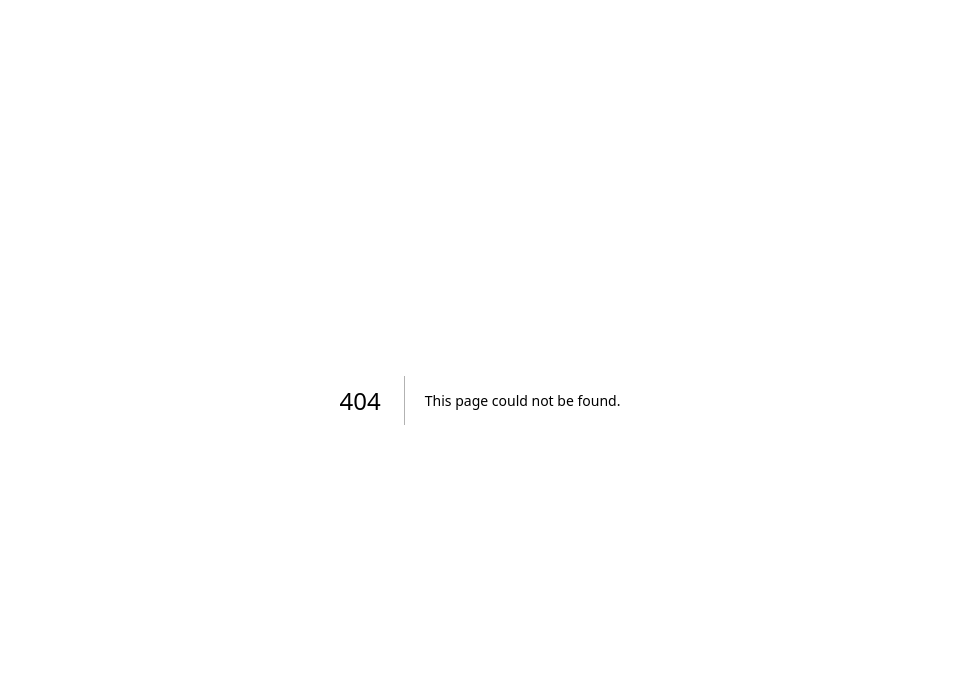
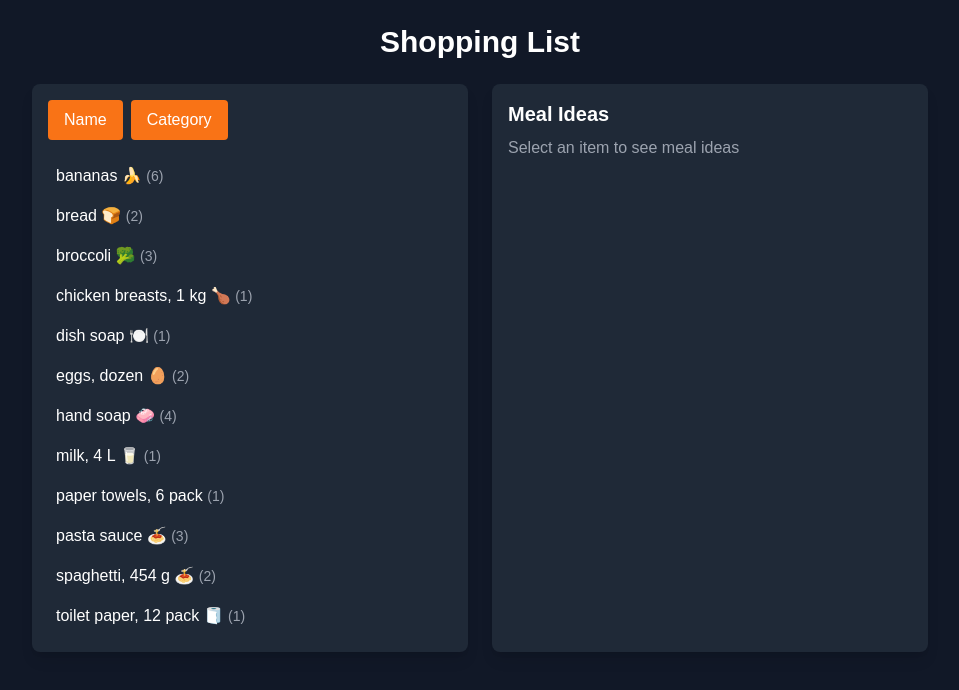
Before and after one commit to ruchi079/cprg-306, a Next.js app: page /week-8 in a window 1280 px wide. Before the commit this address had no page. Shown: the top 690 px of the page, without its empty margins (160-1119 px from the left). Built offline with nearby package versions, Linux system fonts and the light colour scheme.

Commit message:
Added week 8 shopping list app

```diff
--- a/app/page.js
+++ b/app/page.js
@@ -7,7 +7,7 @@ export default function Home() {
       <ul className="list-disc pl-5 space-y-2">
         <li>
           <Link href="/week-2" className="text-blue-500 hover:underline">
-            Go to Week 2 Assignment
+            Week 2
           </Link>
         </li>
         <li>
@@ -35,6 +35,11 @@ export default function Home() {
             Week 7
           </Link>
         </li>
+        <li>
+          <Link href="/week-8" className="text-blue-500 hover:underline">
+            Week 8
+          </Link>
+        </li>
       </ul>
     </main>
   );
--- /dev/null
+++ b/app/week-8/item-list.js
@@ -0,0 +1,35 @@
+import { useState } from "react";
+import Item from "./item";
+
+export default function ItemList({ items, onItemSelect }) {
+  const [sortBy, setSortBy] = useState("name");
+
+  const sortedItems = [...items].sort((a, b) =>
+    a[sortBy].localeCompare(b[sortBy])
+  );
+
+  return (
+    <div>
+      <div className="flex gap-2 mb-4">
+        <button
+          className="px-4 py-2 bg-orange-500 hover:bg-orange-600 rounded"
+          onClick={() => setSortBy("name")}
+        >
+          Name
+        </button>
+        <button
+          className="px-4 py-2 bg-orange-500 hover:bg-orange-600 rounded"
+          onClick={() => setSortBy("category")}
+        >
+          Category
+        </button>
+      </div>
+
+      <ul>
+        {sortedItems.map((item) => (
+          <Item key={item.name} {...item} onSelect={onItemSelect} />
+        ))}
+      </ul>
+    </div>
+  );
+}
--- /dev/null
+++ b/app/week-8/item.js
@@ -0,0 +1,19 @@
+import { useState } from "react";
+
+export default function Item({ name, quantity, onSelect }) {
+  const [selected, setSeelcted] = useState(false);
+
+  return (
+    <li
+      className={`p-2 cursor-pointer hover:bg-gray-700 rounded-lg ${
+        selected ? "bg-gray-600" : ""
+      }`}
+      onClick={() => {
+        setSeelcted(!selected);
+        onSelect(name);
+      }}
+    >
+      {name} <span className="text-gray-400 text-sm">({quantity})</span>
+    </li>
+  );
+}
--- /dev/null
+++ b/app/week-8/items.json
@@ -0,0 +1,14 @@
+[
+    { "id": "1h2GJKH12gkHG31h1H", "name": "milk, 4 L 🥛", "quantity": 1, "category": "dairy" },
+    { "id": "2KJH3k2j3H1k2J3K1H", "name": "bread 🍞", "quantity": 2, "category": "bakery" },
+    { "id": "3h2KJH3k2j3H1k2J3", "name": "eggs, dozen 🥚", "quantity": 2, "category": "dairy" },
+    { "id": "4k2J3K1H2GJKH12gk", "name": "bananas 🍌", "quantity": 6, "category": "produce" },
+    { "id": "5H1h1H2KJH3k2j3H", "name": "broccoli 🥦", "quantity": 3, "category": "produce" },
+    { "id": "6H1k2J3K1H2GJKH1", "name": "chicken breasts, 1 kg 🍗", "quantity": 1, "category": "meat" },
+    { "id": "7gkHG31h1H2KJH3k", "name": "pasta sauce 🍝", "quantity": 3, "category": "canned goods" },
+    { "id": "8j3H1k2J3K1H2GJK", "name": "spaghetti, 454 g 🍝", "quantity": 2, "category": "dry goods" },
+    { "id": "9H12gkHG31h1H2KJ", "name": "toilet paper, 12 pack 🧻", "quantity": 1, "category": "household" },
+    { "id": "10H3k2j3H1k2J3K1", "name": "paper towels, 6 pack", "quantity": 1, "category": "household" },
+    { "id": "11k2J3K1H2GJKH12", "name": "dish soap 🍽️", "quantity": 1, "category": "household" },
+    { "id": "12GJKH12gkHG31h1", "name": "hand soap 🧼", "quantity": 4, "category": "household" }
+]
--- /dev/null
+++ b/app/week-8/meal-ideas.js
@@ -0,0 +1,59 @@
+"use client";
+import { useState, useEffect } from "react";
+
+export default function MealIdeas({ ingredient }) {
+  const [meals, setMeals] = useState([]);
+  const [loading, setLoading] = useState(false);
+
+  async function fetchMealIdeas(ingredient) {
+    setLoading(true);
+    try {
+      const response = await fetch(
+        `https://www.themealdb.com/api/json/v1/1/filter.php?i=${ingredient}`
+      );
+      const data = await response.json();
+      setMeals(data.meals || []);
+    } catch (error) {
+      console.error("Error fetching meals:", error);
+      setMeals([]);
+    }
+    setLoading(false);
+  }
+
+  useEffect(() => {
+    if (ingredient) {
+      fetchMealIdeas(ingredient);
+    }
+  }, [ingredient]);
+
+  return (
+    <div className="w-full">
+      <h2 className="text-xl font-bold mb-2 text-white">Meal Ideas</h2>
+      {ingredient ? (
+        loading ? (
+          <p className="text-gray-400">Loading...</p>
+        ) : meals.length > 0 ? (
+          <ul className="space-y-3">
+            {meals.map((meal) => (
+              <li
+                key={meal.idMeal}
+                className="flex items-center space-x-4 p-3 bg-gray-700 rounded-lg"
+              >
+                <img
+                  src={meal.strMealThumb}
+                  alt={meal.strMeal}
+                  className="w-16 h-16 rounded-lg"
+                />
+                <span className="text-white">{meal.strMeal}</span>
+              </li>
+            ))}
+          </ul>
+        ) : (
+          <p className="text-gray-400">No meal ideas found.</p>
+        )
+      ) : (
+        <p className="text-gray-400">Select an item to see meal ideas</p>
+      )}
+    </div>
+  );
+}
--- /dev/null
+++ b/app/week-8/page.js
@@ -0,0 +1,40 @@
+"use client";
+import { useState } from "react";
+import ItemList from "./item-list";
+import MealIdeas from "./meal-ideas";
+import items from "./items.json";
+
+export default function Page() {
+  const [selectedItemName, setSelectedItemName] = useState("");
+
+  function handleItemSelect(itemName) {
+    console.log("Clicked item:", itemName);
+
+    // Clean up item name (remove quantity, emojis)
+    const cleanedName = itemName
+      .split(",")[0]
+      .trim()
+      .replace(/[\uD800-\uDFFF]/g, "");
+    console.log("Cleaned name:", cleanedName);
+
+    setSelectedItemName(cleanedName);
+  }
+
+  return (
+    <div className="flex flex-col items-center min-h-screen bg-gray-900 text-white p-6">
+      <h1 className="text-3xl font-bold mb-6">Shopping List</h1>
+
+      <div className="flex w-full max-w-4xl gap-6">
+        {/* Left: Shopping List */}
+        <div className="w-1/2 p-4 bg-gray-800 rounded-lg shadow-lg">
+          <ItemList items={items} onItemSelect={handleItemSelect} />
+        </div>
+
+        {/* Right: Meal Ideas */}
+        <div className="w-1/2 p-4 bg-gray-800 rounded-lg shadow-lg">
+          <MealIdeas ingredient={selectedItemName} />
+        </div>
+      </div>
+    </div>
+  );
+}
```
